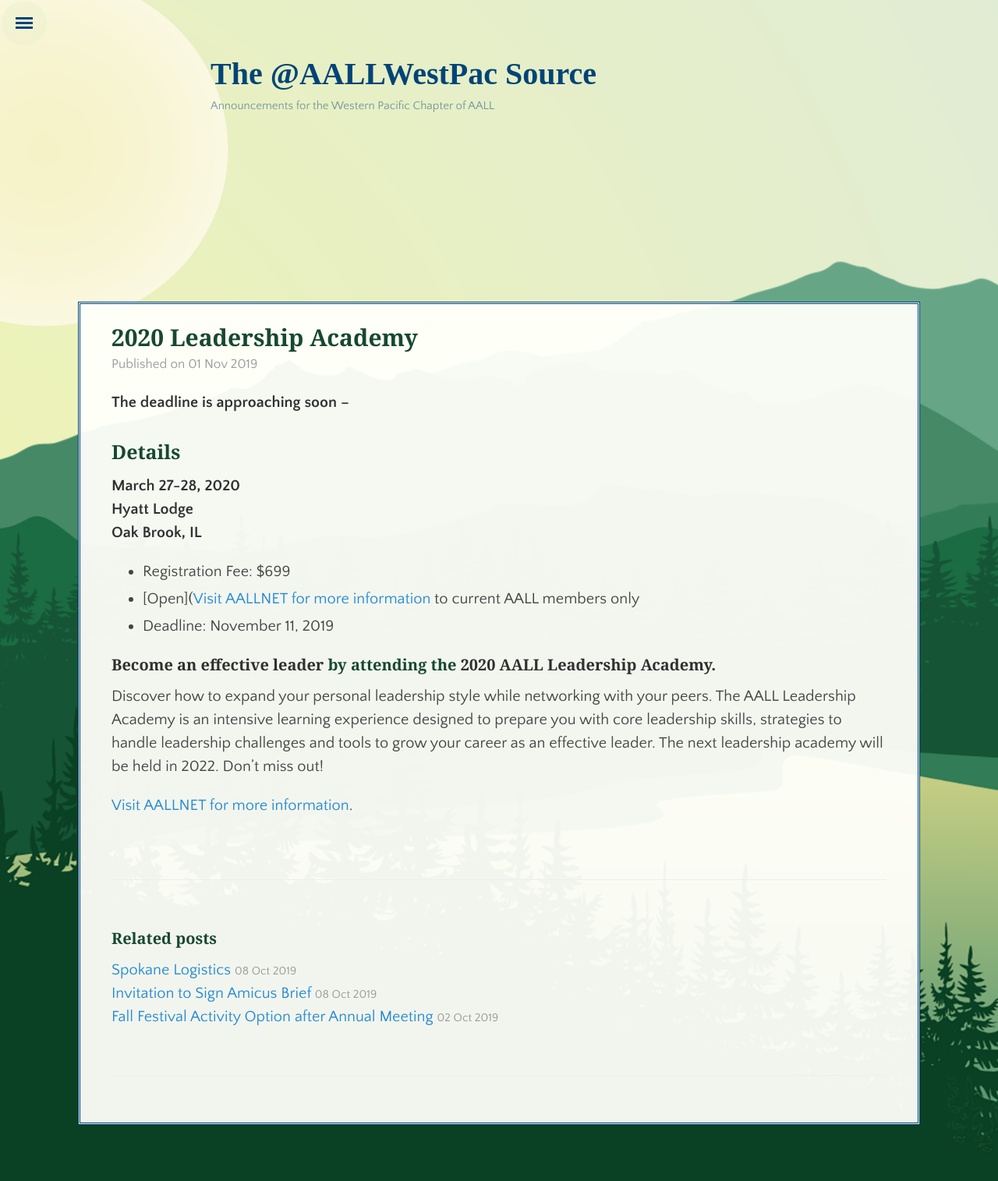
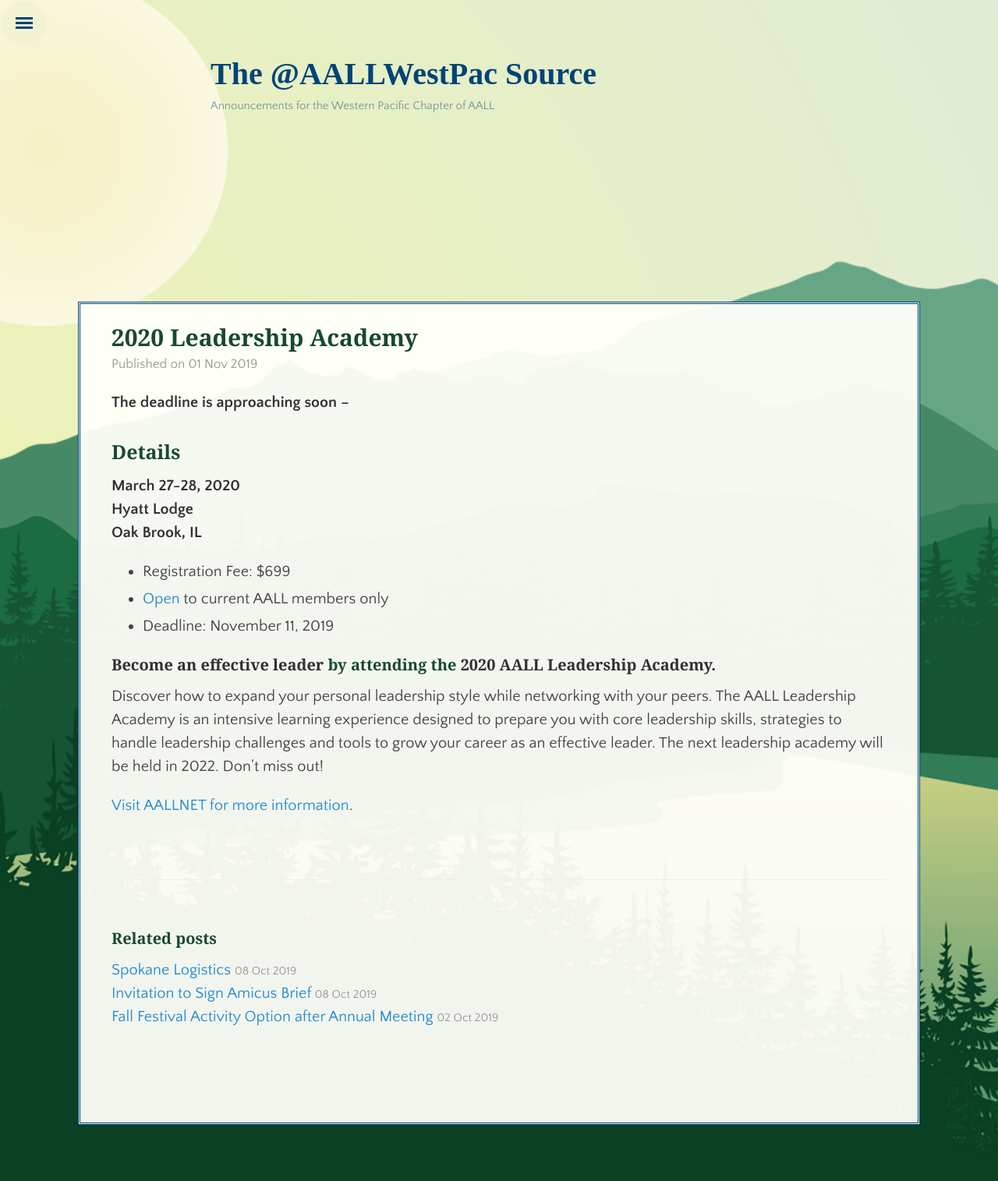
Before and after one commit to aallwestpac/aallwestpac.github.io, a Jekyll site: the page built from _posts/2019-11-01-2020-leadership-academy.md, in a window 1280 px wide. Shown: the top 1515 px of the page at 78% size. Built offline with Jekyll 4.4.1, drawn with Linux system fonts in a browser that asks for light colours; some web fonts are replaced; some of the changed lines change nothing that is shown.

Commit message:
Update 2019-11-01-2020-leadership-academy.md

```diff
--- a/_posts/2019-11-01-2020-leadership-academy.md
+++ b/_posts/2019-11-01-2020-leadership-academy.md
@@ -14,7 +14,7 @@
 Oak Brook, IL**
 
 * Registration Fee: $699
-* [Open]([Visit AALLNET for more information](https://www.aallnet.org/education-training/in-person-programs-seminars/leadership-academy/leadership-academy-application/) to current AALL members only
+* [Open](https://www.aallnet.org/education-training/in-person-programs-seminars/leadership-academy/leadership-academy-application/) to current AALL members only
 * Deadline: November 11, 2019
 
 #### **Become an effective leader** by attending the **2020 AALL Leadership Academy.**
```
